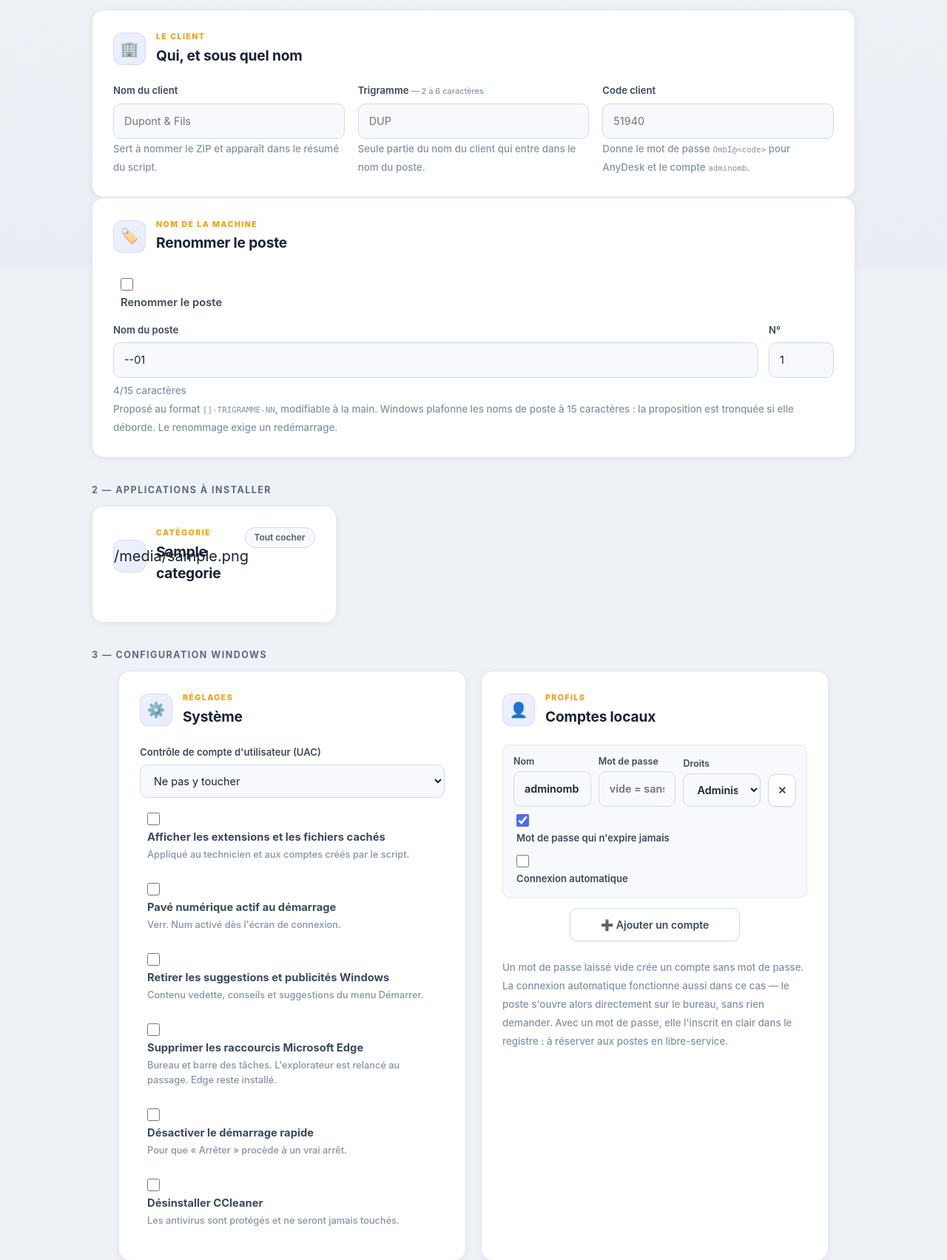
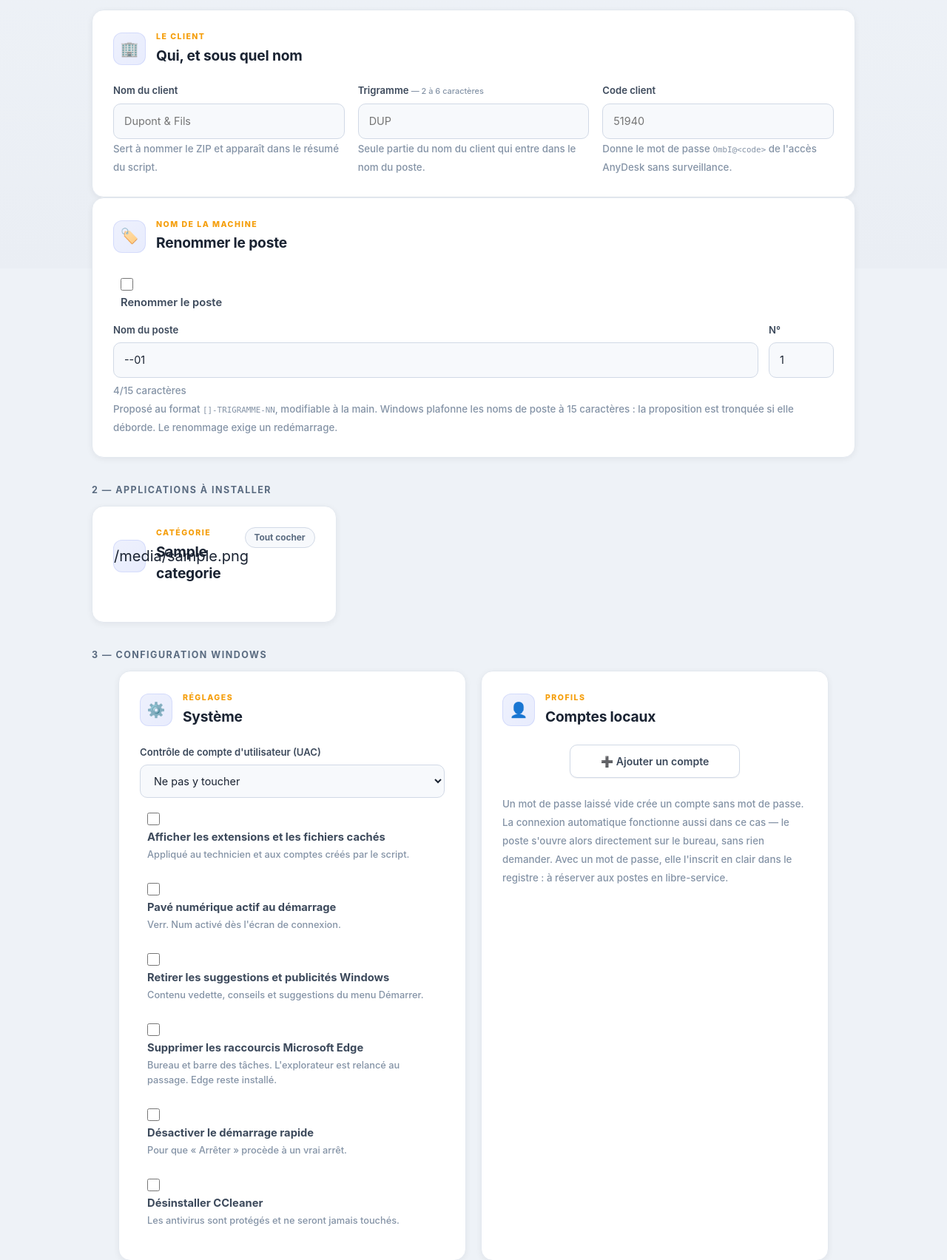
Before and after one commit to Pavupaprix/toshiba_manager, a Flask app: template ToshibaManager 1/ToshibaManager/templates/poste.html in a window 1280 px wide. Shown: the part 437-2141 px from the top of the page at 74% size. Run offline with Flask 3, Linux system fonts and the light colour scheme; the template is opened without the code that fills it: most values are stand-ins (such as "Sample title", 1, 10 or a date in 2020).

Commit message:
feat: liste de comptes vide par defaut
Le compte adminomb etait propose d'office ; il est retire, la liste part
vide. Beaucoup d'interventions ne creent aucun compte local, et celui qui
en a besoin l'ajoute.

L'aide de la section 1 annoncait que le code client fournissait aussi le
mot de passe du compte adminomb : ce n'est plus vrai sans ce compte
pre-rempli, elle ne mentionne donc plus que l'acces AnyDesk.

Co-Authored-By: Claude Opus 5 <noreply@anthropic.com>

```diff
--- a/ToshibaManager 1/ToshibaManager/static/poste.js
+++ b/ToshibaManager 1/ToshibaManager/static/poste.js
@@ -549,9 +549,8 @@
     // -------------------------
     // Etat initial
     // -------------------------
-    // Le compte adminomb est propose d'office : c'est celui de toutes les
-    // interventions OMB. Il reste supprimable.
-    ajouterCompte({ nom: 'adminomb', admin: true, motDePasseNExpireJamais: true, derive: true });
+    // Aucun compte propose d'office : la liste part vide et le technicien
+    // ajoute ce dont il a besoin. Beaucoup d'interventions n'en creent aucun.
     majNomPoste();
     majAnyDesk();
     majChrome();
--- a/ToshibaManager 1/ToshibaManager/templates/poste.html
+++ b/ToshibaManager 1/ToshibaManager/templates/poste.html
@@ -61,8 +61,8 @@
                         <input id="codeClient" name="codeClient" type="text" placeholder="51940"
                                maxlength="16" pattern="^[A-Za-z0-9-]{1,16}$"
                                title="Lettres, chiffres et tirets">
-                        <p><small>Donne le mot de passe <code>OmbI@&lt;code&gt;</code> pour AnyDesk et
-                           le compte <code>adminomb</code>.</small></p>
+                        <p><small>Donne le mot de passe <code>OmbI@&lt;code&gt;</code> de l'accès
+                           AnyDesk sans surveillance.</small></p>
                     </div>
                 </div>
             </section>
```
